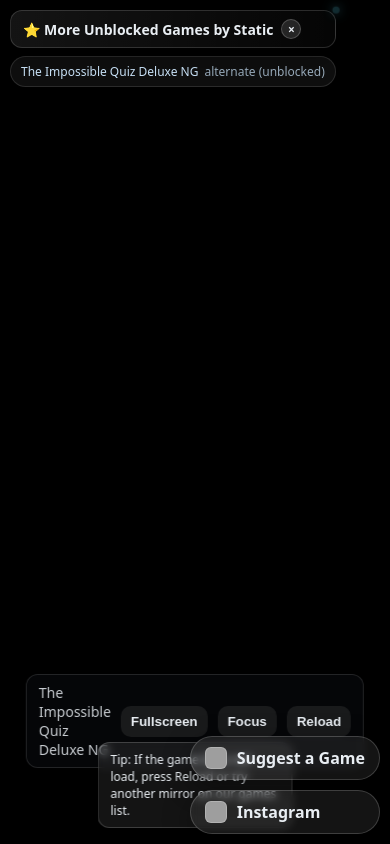
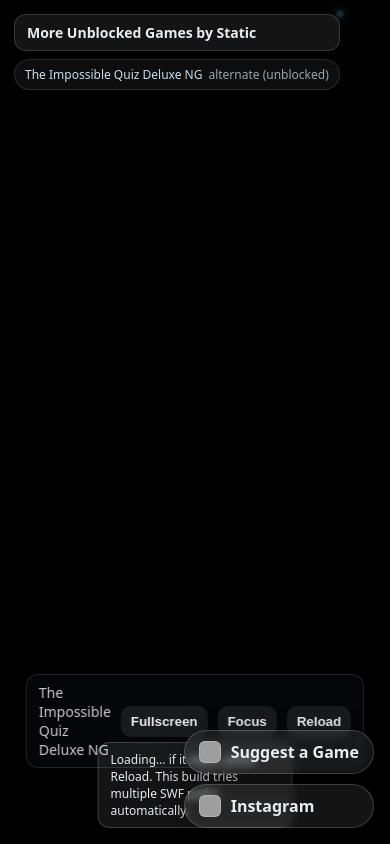
Before and after one commit to StaticQuasar931/The-Impossible-Quiz-Deluxe-NG, a plain HTML site: page index.html in a window 390 px wide. Drawn offline with Linux system fonts and the light colour scheme; grey boxes are pictures that could not be loaded; a script that the page names is missing.

Commit message:
Update index.html

```diff
--- a/index.html
+++ b/index.html
@@ -2,213 +2,75 @@
 <html lang="en">
 <head>
   <meta charset="utf-8" />
-  <title>The Impossible Quiz Deluxe NG — Unblocked Ruffle Flash Game | StaticQuasar931</title>
+  <title>The Impossible Quiz Deluxe NG • Unblocked Ruffle Flash Game | StaticQuasar931</title>
   <meta name="viewport" content="width=device-width, initial-scale=1" />
-  <meta name="description" content="Play The Impossible Quiz Deluxe NG unblocked with Ruffle. Works at school and on Chromebooks. Fullscreen, fast loading, school-safe mirror by StaticQuasar931." />
+  <meta name="description" content="Play The Impossible Quiz Deluxe NG unblocked in your browser with Ruffle. Works at school, Chromebook friendly, fullscreen, and hosted by StaticQuasar931." />
 
-  <!-- Canonical and social -->
-  <link rel="canonical" href="https://sites.google.com/view/staticquasar931/gm3z" />
+  <!-- Canonical + social -->
+  <link rel="canonical" href="https://staticquasar931.github.io/The-Impossible-Quiz-Deluxe-NG/" />
   <meta property="og:type" content="website" />
   <meta property="og:title" content="The Impossible Quiz Deluxe NG — Unblocked" />
-  <meta property="og:description" content="Play The Impossible Quiz Deluxe NG in your browser with Ruffle. School-safe, Chromebook friendly, fullscreen." />
-  <meta property="og:image" content="https://res.cloudinary.com/dcsrqennd/image/upload/v1758857231/Aeries_Favicon_Real_StaticQuasar931_m1uorx.ico" />
-  <meta name="twitter:card" content="summary" />
-  <meta name="twitter:title" content="Impossible Quiz Deluxe NG — Unblocked" />
-  <meta name="twitter:description" content="Play the classic in your browser with Ruffle. No Flash needed." />
-  <meta name="twitter:image" content="https://res.cloudinary.com/dcsrqennd/image/upload/v1758857231/Aeries_Favicon_Real_StaticQuasar931_m1uorx.ico" />
-  <link rel="icon" href="https://res.cloudinary.com/dcsrqennd/image/upload/v1758857231/Aeries_Favicon_Real_StaticQuasar931_m1uorx.ico" />
+  <meta property="og:description" content="Play The Impossible Quiz Deluxe NG with Ruffle. No Flash needed. School safe and Chromebook friendly." />
+  <meta property="og:image" content="https://res.cloudinary.com/dlq5fztla/image/upload/v1761090959/flash_365143_card_a5fbku.png" />
+  <meta name="twitter:card" content="summary_large_image" />
+  <meta name="twitter:title" content="The Impossible Quiz Deluxe NG — Unblocked" />
+  <meta name="twitter:description" content="Play the classic Impossible Quiz Deluxe NG right in your browser with Ruffle." />
+  <meta name="twitter:image" content="https://res.cloudinary.com/dlq5fztla/image/upload/v1761090959/flash_365143_card_a5fbku.png" />
+  <link rel="icon" href="https://res.cloudinary.com/dlq5fztla/image/upload/v1761091026/screenshot_03-removebg-preview_wgfuii.png" />
 
-  <!-- Keywords block -->
-  <meta name="keywords" content="Impossible Quiz Deluxe NG, Impossible Quiz Deluxe, impossible quiz, impossible quiz ng, impossible quiz deluxe unblocked, impossible quiz unblocked, flash game unblocked, ruffle impossible quiz, working at school, school safe, Chromebook game, StaticQuasar931, static 931, staticquasar, staticq, staticq931, 931 games, 931 g@mes, game, g@me, unbl0cked, games at school, play impossible quiz at school" />
+  <!-- Keywords -->
+  <meta name="keywords" content="Impossible Quiz Deluxe NG, Impossible Quiz, impossible quiz deluxe, impossible quiz ng, unblocked impossible quiz, ruffle flash emulator, flash game at school, Chromebook game, StaticQuasar931, staticquasar931, static 931, staticq, staticq931, 931 games, 931 g@mes, unbl0cked game, game, g@me" />
 
   <style>
-    :root {
-      --ui-bg: #0e0f12;
-      --ui-panel: #171920;
-      --ui-accent: #5ee1ff;
-      --ui-text: #e9eef3;
-      --ui-muted: #9aa3ad;
-      --shadow: 0 8px 28px rgba(0,0,0,.35);
-      --radius: 16px;
+    :root{
+      --bg:#0d0f13; --panel:#141823; --text:#e8edf2; --muted:#a1adbb; --accent:#5fe1ff;
+      --shadow:0 8px 28px rgba(0,0,0,.35);
     }
-    html, body {
-      height: 100%;
-      margin: 0;
-      background: var(--ui-bg);
-      color: var(--ui-text);
-      font-family: system-ui, -apple-system, Segoe UI, Roboto, Ubuntu, Cantarell, Noto Sans, Arial, sans-serif;
-    }
+    html,body{height:100%;margin:0;background:#000;color:var(--text);font-family:system-ui,-apple-system,Segoe UI,Roboto,Ubuntu,Cantarell,Noto Sans,Arial,sans-serif}
+    #stage{position:fixed;inset:0;display:grid;place-items:center;background:#000}
+    ruffle-player,#ruffle-container{width:100vw;height:100vh;display:block;background:#000}
 
-    /* Fullscreen responsive stage */
-    #stage {
-      position: fixed;
-      inset: 0;
-      display: grid;
-      place-items: center;
-      background: #000;
-    }
-    ruffle-player, #ruffle-container {
-      width: 100vw;
-      height: 100vh;
-      max-width: 100%;
-      max-height: 100%;
-      display: block;
-      background: #000;
-    }
+    /* Top-left Static link + label */
+    .static-menu{position:fixed;top:14px;left:14px;z-index:30;display:flex;flex-direction:column;gap:8px}
+    .static-link{position:relative;display:inline-flex;align-items:center;gap:8px;padding:8px 12px;
+      border-radius:12px;border:1px solid rgba(255,255,255,.15);background:rgba(255,255,255,.08);
+      color:var(--text);text-decoration:none;backdrop-filter:blur(4px);box-shadow:var(--shadow);font-weight:700;font-size:14px}
+    .static-link:hover{border-color:rgba(95,225,255,.8)}
+    .twinkle{position:absolute;top:-6px;right:-6px;width:10px;height:10px;border-radius:50%;background:var(--accent);
+      box-shadow:0 0 12px var(--accent),0 0 24px var(--accent);animation:twinkle 2.6s ease-in-out infinite}
+    @keyframes twinkle{0%,100%{opacity:.15;transform:scale(.7)}50%{opacity:1;transform:scale(1)}}
+    .label{display:inline-flex;gap:6px;align-items:center;padding:6px 10px;border-radius:999px;
+      border:1px solid rgba(255,255,255,.12);background:rgba(255,255,255,.06);color:#cfe9ff;font-size:12px}
 
-    /* Top left Static Menu link with twinkle */
-    .static-menu {
-      position: fixed;
-      top: 14px;
-      left: 14px;
-      z-index: 30;
-      display: flex;
-      flex-direction: column;
-      gap: 8px;
-    }
-    .static-link {
-      display: inline-flex;
-      align-items: center;
-      gap: 8px;
-      padding: 8px 12px;
-      background: linear-gradient(90deg, rgba(255,255,255,.08), rgba(255,255,255,.02));
-      border: 1px solid rgba(255,255,255,.15);
-      border-radius: 12px;
-      text-decoration: none;
-      color: var(--ui-text);
-      box-shadow: var(--shadow);
-      backdrop-filter: blur(4px);
-      transition: transform .15s ease, border-color .15s ease;
-      font-weight: 600;
-      font-size: 14px;
-    }
-    .static-link:hover { transform: translateY(-1px); border-color: rgba(94,225,255,.7); }
-    .twinkle {
-      position: absolute;
-      top: -6px;
-      right: -6px;
-      width: 10px; height: 10px; border-radius: 50%;
-      background: var(--ui-accent);
-      box-shadow: 0 0 12px var(--ui-accent), 0 0 24px var(--ui-accent);
-      animation: twinkle 2.6s ease-in-out infinite;
-    }
-    @keyframes twinkle {
-      0%, 100% { opacity: .15; transform: scale(.7) }
-      50% { opacity: 1; transform: scale(1) }
-    }
-    .label-pill {
-      display: inline-flex;
-      align-items: center;
-      gap: 6px;
-      padding: 6px 10px;
-      font-size: 12px;
-      border-radius: 999px;
-      background: rgba(255,255,255,.06);
-      border: 1px solid rgba(255,255,255,.12);
-      color: #cfe9ff;
-    }
+    /* Center control bar */
+    .bar{position:fixed;left:50%;transform:translateX(-50%);top:14px;z-index:20;display:inline-flex;align-items:center;gap:10px;
+      background:rgba(10,12,16,.55);border:1px solid rgba(255,255,255,.12);padding:8px 12px;border-radius:12px;
+      box-shadow:var(--shadow);backdrop-filter:blur(6px);font-size:14px}
+    .bar button{appearance:none;border:0;cursor:pointer;padding:8px 10px;border-radius:10px;background:rgba(255,255,255,.08);
+      color:var(--text);font-weight:700}
+    .bar button:hover{background:rgba(255,255,255,.12)}
 
-    /* Rotating icons bottom right */
-    .rotators {
-      position: fixed;
-      right: 16px;
-      bottom: 16px;
-      z-index: 40;
-      display: grid;
-      gap: 10px;
-      user-select: none;
-    }
-    .rotator-btn {
-      display: inline-flex;
-      align-items: center;
-      gap: 10px;
-      padding: 10px 14px;
-      border-radius: 999px;
-      background: rgba(255,255,255,.08);
-      border: 1px solid rgba(255,255,255,.18);
-      box-shadow: var(--shadow);
-      color: var(--ui-text);
-      text-decoration: none;
-      font-weight: 600;
-      backdrop-filter: blur(4px);
-      transition: transform .12s ease, background .2s ease;
-      white-space: nowrap;
-    }
-    .rotator-btn:hover { transform: translateY(-1px); background: rgba(255,255,255,.12); }
-    .icon {
-      width: 22px; height: 22px; border-radius: 6px;
-      background-size: cover; background-position: center;
-      box-shadow: inset 0 0 0 1px rgba(255,255,255,.2);
-    }
-    .ig { background-image: url('https://upload.wikimedia.org/wikipedia/commons/a/a5/Instagram_icon.png'); }
-    .gf { background-image: url('https://ssl.gstatic.com/docs/doclist/images/icon_11_forms_list.png'); }
+    /* Bottom-right rotating buttons */
+    .rotators{position:fixed;right:16px;bottom:16px;z-index:40;display:grid;gap:10px}
+    .rotator-btn{display:inline-flex;align-items:center;gap:10px;padding:10px 14px;border-radius:999px;background:rgba(255,255,255,.08);
+      border:1px solid rgba(255,255,255,.18);box-shadow:var(--shadow);color:var(--text);text-decoration:none;font-weight:700;backdrop-filter:blur(4px)}
+    .icon{width:22px;height:22px;border-radius:6px;background-size:cover;background-position:center;box-shadow:inset 0 0 0 1px rgba(255,255,255,.2)}
+    .ig{background-image:url('https://upload.wikimedia.org/wikipedia/commons/a/a5/Instagram_icon.png')}
+    .gf{background-image:url('https://ssl.gstatic.com/docs/doclist/images/icon_11_forms_list.png')}
 
-    /* Header bar with controls */
-    .bar {
-      position: fixed;
-      left: 50%;
-      transform: translateX(-50%);
-      top: 14px;
-      z-index: 20;
-      display: inline-flex;
-      align-items: center;
-      gap: 10px;
-      background: rgba(10,12,16,.55);
-      border: 1px solid rgba(255,255,255,.12);
-      padding: 8px 12px;
-      border-radius: 12px;
-      color: var(--ui-text);
-      backdrop-filter: blur(6px);
-      box-shadow: var(--shadow);
-      font-size: 14px;
-    }
-    .bar button {
-      appearance: none; border: 0; cursor: pointer;
-      padding: 8px 10px; border-radius: 10px;
-      background: rgba(255,255,255,.08);
-      color: var(--ui-text); font-weight: 600;
-    }
-    .bar button:hover { background: rgba(255,255,255,.12); }
+    /* Tip */
+    .tip{position:fixed;left:50%;transform:translateX(-50%);bottom:16px;background:rgba(255,255,255,.08);
+      border:1px solid rgba(255,255,255,.18);color:var(--text);padding:8px 12px;border-radius:12px;font-size:12px;z-index:35}
 
-    /* Dismissible small helper link styling */
-    .hideable { display: inline-flex; align-items: center; gap: 8px; }
-    .hideable .x {
-      width: 18px; height: 18px; border-radius: 50%;
-      display: grid; place-items: center;
-      background: rgba(255,255,255,.12); border: 1px solid rgba(255,255,255,.2);
-      font-size: 12px; cursor: pointer;
-    }
+    /* Hidden SEO block */
+    .seo{position:absolute;left:-9999px;width:1px;height:1px;overflow:hidden}
 
-    /* Hidden SEO content area for crawlers but kept accessible */
-    .seo {
-      position: absolute;
-      left: -9999px;
-      width: 1px; height: 1px; overflow: hidden;
-    }
-
-    /* Small helper tips message */
-    .tip {
-      position: fixed;
-      left: 50%;
-      transform: translateX(-50%);
-      bottom: 16px;
-      background: rgba(255,255,255,.08);
-      border: 1px solid rgba(255,255,255,.18);
-      color: var(--ui-text);
-      padding: 8px 12px;
-      border-radius: 12px;
-      font-size: 12px;
-      z-index: 35;
-      backdrop-filter: blur(4px);
-    }
-    @media (max-width: 640px) {
-      .bar { top: auto; bottom: 76px; }
-      .rotators { right: 10px; bottom: 10px; }
-      .static-menu { top: 10px; left: 10px; }
+    @media (max-width:640px){
+      .bar{top:auto;bottom:76px}
     }
   </style>
 
-  <!-- Ruffle runtime -->
+  <!-- Ruffle -->
   <script>
     window.RufflePlayer = window.RufflePlayer || {};
     window.RufflePlayer.config = {
@@ -224,150 +86,140 @@
   <script src="https://unpkg.com/@ruffle-rs/ruffle@latest/ruffle.js" defer></script>
 </head>
 <body>
-
-  <!-- Top-left Static Menu link and game label -->
+  <!-- Static link + label -->
   <div class="static-menu" id="staticMenu">
-    <a class="static-link hideable" id="moreLink" href="https://sites.google.com/view/staticquasar931/gm3z" target="_blank" rel="noopener">
+    <a class="static-link" id="moreLink" href="https://sites.google.com/view/staticquasar931/gm3z" target="_blank" rel="noopener">
       <span class="twinkle" aria-hidden="true"></span>
-      ⭐ More Unblocked Games by Static
-      <span class="x" id="hideBtn" title="Hide for a bit">×</span>
+      More Unblocked Games by Static
     </a>
-    <div class="label-pill" title="Game label">
+    <div class="label">
       The Impossible Quiz Deluxe NG <span style="opacity:.7">alternate (unblocked)</span>
     </div>
   </div>
 
-  <!-- Center bar with controls -->
+  <!-- Controls -->
   <div class="bar" role="toolbar" aria-label="Game Controls">
     <span style="opacity:.85">The Impossible Quiz Deluxe NG</span>
     <button id="btnFullscreen" title="Toggle fullscreen">Fullscreen</button>
-    <button id="btnFocus" title="Focus game for keyboard">Focus</button>
+    <button id="btnFocus" title="Focus game">Focus</button>
     <button id="btnReload" title="Reload game">Reload</button>
   </div>
 
-  <!-- Game stage -->
+  <!-- Game -->
   <main id="stage" aria-label="Game area">
-    <div id="ruffle-container">
-      <!-- Ruffle inserts a player shadow DOM here -->
-    </div>
+    <div id="ruffle-container"></div>
   </main>
 
-  <!-- Bottom-right rotating buttons -->
-  <div class="rotators" aria-label="Helpful links">
+  <!-- Helpful links -->
+  <div class="rotators">
     <a class="rotator-btn" id="rotBtn" href="https://sites.google.com/view/staticquasar931/google-form" target="_blank" rel="noopener">
-      <span class="icon gf" aria-hidden="true"></span>
-      Suggest a Game
+      <span class="icon gf" aria-hidden="true"></span> Suggest a Game
     </a>
     <a class="rotator-btn" href="https://www.instagram.com/freeschoolgamepage/" target="_blank" rel="noopener">
-      <span class="icon ig" aria-hidden="true"></span>
-      Instagram
+      <span class="icon ig" aria-hidden="true"></span> Instagram
     </a>
   </div>
 
-  <!-- Tip banner -->
-  <div class="tip" id="tip">
-    Tip: If the game does not load, press Reload or try another mirror on our games list.
-  </div>
+  <div class="tip" id="tip">Loading… if it stalls, press Reload. This build tries multiple SWF paths automatically.</div>
 
-  <!-- Hidden SEO content (200+ words, internal links absolute, keywords variations included) -->
+  <!-- Hidden SEO content (200+ words) -->
   <section class="seo" aria-hidden="true">
     <h1>The Impossible Quiz Deluxe NG unblocked with Ruffle</h1>
     <p>
-      This page lets you play <strong>The Impossible Quiz Deluxe NG</strong> in your browser using the
-      <em>Ruffle</em> Flash emulator. No plug-ins required. It works on Chromebooks, Windows, Mac, and most school networks.
-      If your school blocks typical Flash sites, this build is designed to be <strong>school-safe</strong> and to load
-      over HTTPS. StaticQuasar931 maintains mirrors so students can enjoy classic titles for free time and brain breaks.
-      If you prefer another version or need a different mirror, visit the full games list at
-      <a href="https://sites.google.com/view/staticquasar931/gm3z">StaticQuasar931 Games</a>.
+      Play <strong>The Impossible Quiz Deluxe NG</strong> in your browser with the Ruffle emulator. No Flash plug-ins are required.
+      This page is tuned for school networks and Chromebooks. If your district blocks common Flash mirrors, this GitHub Pages host
+      keeps things simple and secure over HTTPS. Use the control bar to go fullscreen, refocus keyboard input, or reload if needed.
+      Your progress is temporary. Keep the tab open for long sessions.
     </p>
     <p>
-      Controls are simple. Use your mouse to pick answers, and watch for tricky humor. The original series is famous
-      for puzzle twists that require lateral thinking. Some levels include time limits or unusual mechanics that
-      reward experimentation. If your audio output is muted by default, use the game buttons above to focus the
-      window. You can go fullscreen from the toolbar or with your browser hotkey. If your save resets, that is normal
-      with Flash conversions. Keep the tab open to maintain progress.
-    </p>
-    <p>
-      Looking for more school friendly content? Try our categories and backups hosted on Google Sites:
-      <a href="https://sites.google.com/view/staticquasar931">homepage</a>,
-      <a href="https://sites.google.com/view/staticquasar931/gm3z">main games list</a>, and
+      For more school friendly games, visit the full list at
+      <a href="https://sites.google.com/view/staticquasar931/gm3z">StaticQuasar931 Games</a> or the
+      <a href="https://sites.google.com/view/staticquasar931">homepage</a>. Try other popular pages like
       <a href="https://sites.google.com/view/staticquasar931/gm3z/coreball">Core Ball</a>.
-      Keywords to help you find this page include: impossible quiz deluxe ng unblocked game, working at school game,
-      school safe game mirror, staticquasar931, static 931, staticq931, staticq, 931 games, 931 g@mes, game, g@me,
-      unbl0cked, Chromebook friendly.
+      Keywords: impossible quiz deluxe ng unblocked game, impossible quiz unblocked, ruffle emulator, working at school, school safe,
+      staticquasar931, static 931, staticq, staticq931, 931 games, 931 g@mes, unbl0cked, game, g@me, Chromebook friendly.
     </p>
   </section>
 
   <script>
-    // Leave warning
-    window.onbeforeunload = function () {
-      return "Leaving will close the game. Make sure you are done.";
-    };
+    // Leave warning per Static's standard
+    window.onbeforeunload = function(){ return "Leaving will close the game. Make sure you are done."; };
 
-    // Mount Ruffle player
-    function mountRuffle() {
-      const container = document.getElementById('ruffle-container');
+    const SITE_ROOT = "https://staticquasar931.github.io/The-Impossible-Quiz-Deluxe-NG";
+    // Candidate SWF names users mentioned. We will try each until one loads.
+    const SWF_CANDIDATES = [
+      `${SITE_ROOT}/365143_Impossible_Quiz_Deluxe_NG.swf`,
+      `${SITE_ROOT}/365143_Impossible_Quiz_Deluxe_NG..swf`,
+      "./365143_Impossible_Quiz_Deluxe_NG.swf",
+      "./365143_Impossible_Quiz_Deluxe_NG..swf"
+    ];
+
+    let currentIndex = 0;
+    let player;
+
+    async function mountRuffle() {
+      const container = document.getElementById("ruffle-container");
       container.innerHTML = "";
       const ruffle = window.RufflePlayer?.newest();
-      const player = ruffle.createPlayer();
+      player = ruffle.createPlayer();
+      player.id = "ruffle-player";
       player.style.width = "100%";
       player.style.height = "100%";
-      player.id = "ruffle-player";
       container.appendChild(player);
 
-      // Path to your SWF inside the repo. Update if you rename or move it.
-      const swfPath = "./365143_Impossible_Quiz_Deluxe_NG.swf";
-      player.load(swfPath).catch((e) => {
-        console.error("Ruffle load error:", e);
-        document.getElementById('tip').textContent = "Could not load SWF. Make sure the file path is correct.";
-      });
+      document.getElementById("btnFullscreen").onclick = () => player.requestFullscreen();
+      document.getElementById("btnFocus").onclick = () => player.focus();
+      document.getElementById("btnReload").onclick = () => tryLoadSequence(true);
 
-      // Control hooks
-      document.getElementById('btnFullscreen').onclick = () => player.requestFullscreen();
-      document.getElementById('btnFocus').onclick = () => player.focus();
-      document.getElementById('btnReload').onclick = () => mountRuffle();
+      tryLoadSequence(false);
     }
-    document.addEventListener("DOMContentLoaded", mountRuffle);
 
-    // Rotating button that alternates Google Form and Instagram every few seconds
-    (function rotate() {
-      const rot = document.getElementById('rotBtn');
+    async function tryLoadSequence(isManualReload){
+      const tip = document.getElementById("tip");
+      // If manual reload, start from the beginning.
+      if(isManualReload) currentIndex = 0;
+
+      for(let i=currentIndex;i<SWF_CANDIDATES.length;i++){
+        const url = SWF_CANDIDATES[i];
+        tip.textContent = `Loading SWF: ${url}`;
+        try{
+          await player.load(url);
+          tip.textContent = `Loaded: ${url}`;
+          currentIndex = i; // remember which one works
+          return;
+        }catch(e){
+          console.warn("Failed swf path", url, e);
+          tip.textContent = `Could not load ${url}. Trying next path…`;
+        }
+      }
+      tip.textContent = "No SWF found at the tried paths. Confirm the file name in the repo. Expected one of: 365143_Impossible_Quiz_Deluxe_NG.swf or 365143_Impossible_Quiz_Deluxe_NG..swf at the site root.";
+    }
+
+    // Rotate main button between Form and Instagram
+    (function rotate(){
+      const rot = document.getElementById("rotBtn");
       let onForm = true;
-      setInterval(() => {
+      setInterval(()=>{
         onForm = !onForm;
-        if (onForm) {
+        if(onForm){
           rot.href = "https://sites.google.com/view/staticquasar931/google-form";
           rot.querySelector(".icon").className = "icon gf";
-          rot.lastChild.nodeValue = "Suggest a Game";
-        } else {
+          rot.lastChild.nodeValue = " Suggest a Game";
+        }else{
           rot.href = "https://www.instagram.com/freeschoolgamepage/";
           rot.querySelector(".icon").className = "icon ig";
-          rot.lastChild.nodeValue = "Instagram";
+          rot.lastChild.nodeValue = " Instagram";
         }
       }, 6000);
     })();
 
-    // Hide top link for 3 minutes when closed, then restore
-    const hideBtn = document.getElementById('hideBtn');
-    const moreLink = document.getElementById('moreLink');
-    function restoreMenu() { moreLink.style.display = "inline-flex"; }
-    hideBtn.addEventListener('click', (e) => {
-      e.preventDefault();
-      moreLink.style.display = "none";
-      setTimeout(restoreMenu, 180000);
-    });
+    // Focus when clicking the stage background
+    document.getElementById("stage").addEventListener("click", ()=>{ if(player && player.focus) player.focus(); });
 
-    // Ensure keyboard goes to the game when you click stage background
-    document.getElementById('stage').addEventListener('click', () => {
-      const p = document.getElementById('ruffle-player');
-      if (p && p.focus) p.focus();
-    });
+    // Keep the player perfectly fitted
+    new ResizeObserver(()=>{ if(player){ player.style.width="100%"; player.style.height="100%"; } }).observe(document.body);
 
-    // Resize observer keeps the stage perfectly fitted
-    new ResizeObserver(() => {
-      const p = document.getElementById('ruffle-player');
-      if (p) { p.style.width = "100%"; p.style.height = "100%"; }
-    }).observe(document.body);
+    document.addEventListener("DOMContentLoaded", mountRuffle);
   </script>
 </body>
 </html>
```
